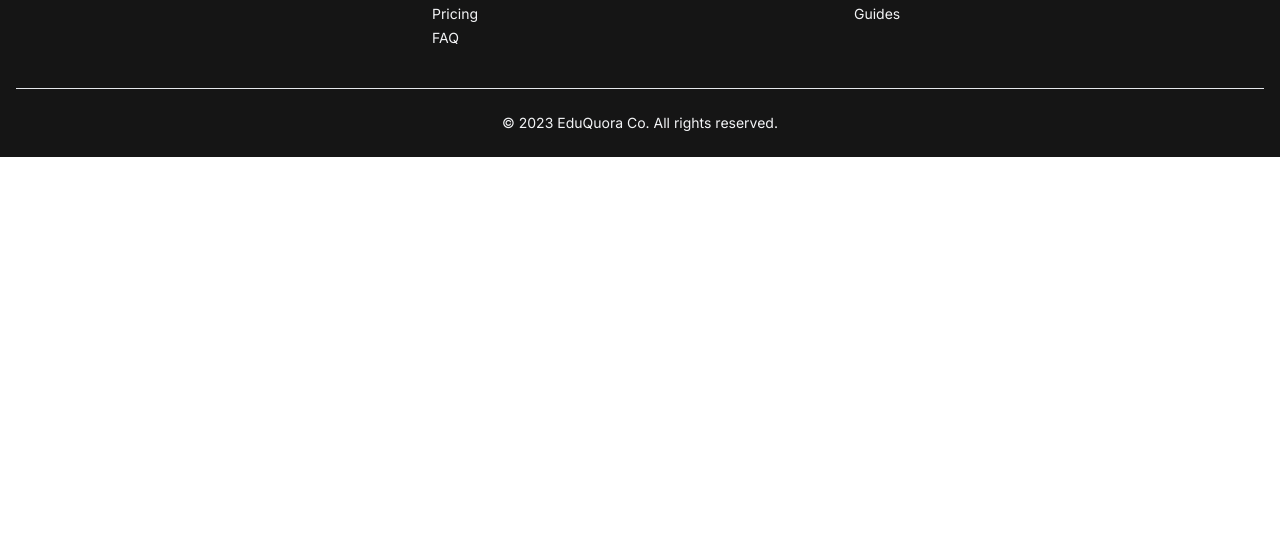
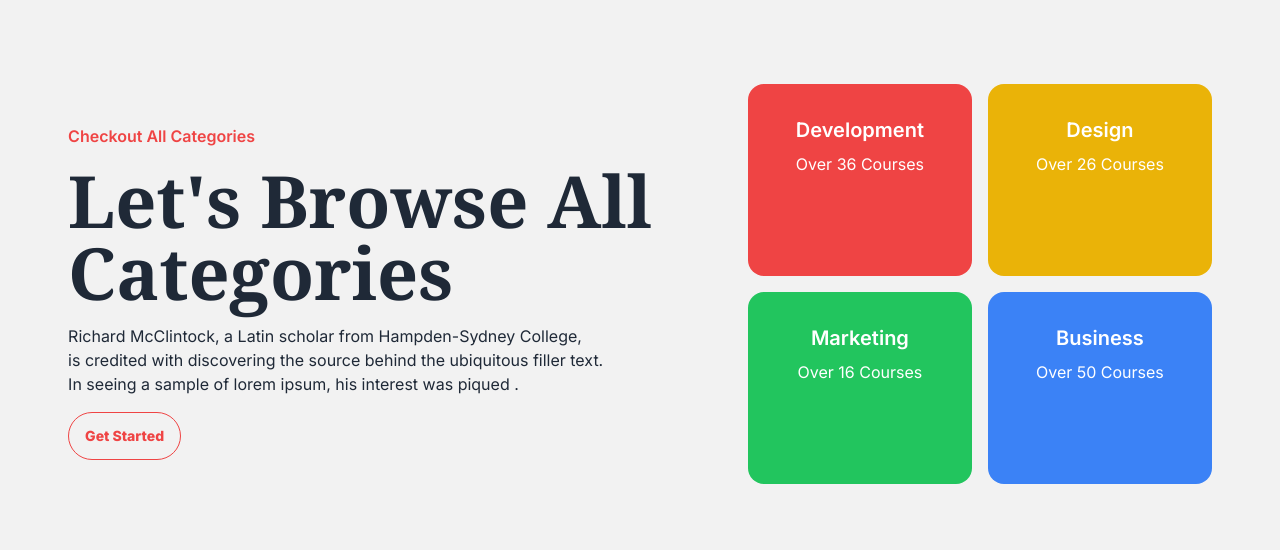
Before and after one commit to mahfuzar175/eduquora-website, a Next.js app: page / in a window 1280 px wide. Shown: the part 916-1466 px from the top of the page. Before the commit the page ends 1073 px from the top, so only its background shows below. Built offline with nearby package versions, Linux system fonts and the light colour scheme.

Commit message:
create category section

```diff
--- a/src/app/page.js
+++ b/src/app/page.js
@@ -1,10 +1,13 @@
 
 import Banner from "@/components/Banner/Banner";
+import Category from "@/components/ui/Category/Category";
+
 
 const HomePage = () => {
   return (
     <div>
       <Banner></Banner>
+      <Category></Category>
     </div>
   );
 };
--- a/src/components/Banner/Banner.js
+++ b/src/components/Banner/Banner.js
@@ -20,7 +20,7 @@ const Banner = () => {
             </p>
             <div className="flex justify-center items-center gap-4">
             <button className="btn btn-primary border-none text-white rounded-full bg-red-500 hover:bg-red-600">Started Now</button>
-            <button className="btn btn-outline text-white hover:bg-white hover:text-black rounded-full ">Register Now</button>
+            <button className="btn btn-outline text-white hover:bg-white hover:text-black rounded-full">Register Now</button>
             </div>
           </div>
         </div>
--- /dev/null
+++ b/src/components/ui/Category/Category.js
@@ -0,0 +1,51 @@
+import React from "react";
+
+const Category = () => {
+  return (
+    <div>
+      <div className="hero min-h-screen bg-base-200">
+        <div className="hero-content gap-24 flex-col-reverse lg:flex-row-reverse">
+
+          <div className="grid lg:grid-cols-2 gap-4 ">
+            <div className="card w-full h-full lg:w-56 lg:h-48 bg-red-500 text-white">
+  <div className="card-body items-center text-center">
+    <h2 className="card-title">Development</h2>
+    <p>Over 36 Courses</p>
+  </div>
+</div>
+            <div className="card w-full h-full lg:w-56 lg:h-48 bg-yellow-500 text-white">
+  <div className="card-body items-center text-center">
+    <h2 className="card-title">Design</h2>
+    <p>Over 26 Courses</p>
+  </div>
+</div>
+            <div className="card w-full h-full lg:w-56 lg:h-48 bg-green-500 text-white">
+  <div className="card-body items-center text-center">
+    <h2 className="card-title">Marketing</h2>
+    <p>Over 16 Courses</p>
+  </div>
+</div>
+            <div className="card w-full h-full lg:w-56 lg:h-48 bg-blue-500 text-white">
+  <div className="card-body items-center text-center">
+    <h2 className="card-title">Business</h2>
+    <p>Over 50 Courses</p>
+  </div>
+</div>
+          </div>
+
+
+          <div>
+            <h2 className="text-red-500 font-semibold py-4">Checkout All Categories</h2>
+            <h1 className="text-7xl font-serif font-bold">Let's Browse All <br/> Categories</h1>
+            <p className="py-4">
+            Richard McClintock, a Latin scholar from Hampden-Sydney College, <br/> is credited with discovering the source behind the ubiquitous filler text. <br /> In seeing a sample of lorem ipsum, his interest was piqued .
+            </p>
+            <button className="btn btn-outline font-extrabold text-red-500 hover:bg-red-600 hover:border-none hover:text-white rounded-full">Get Started</button>
+          </div>
+        </div>
+      </div>
+    </div>
+  );
+};
+
+export default Category;
```
